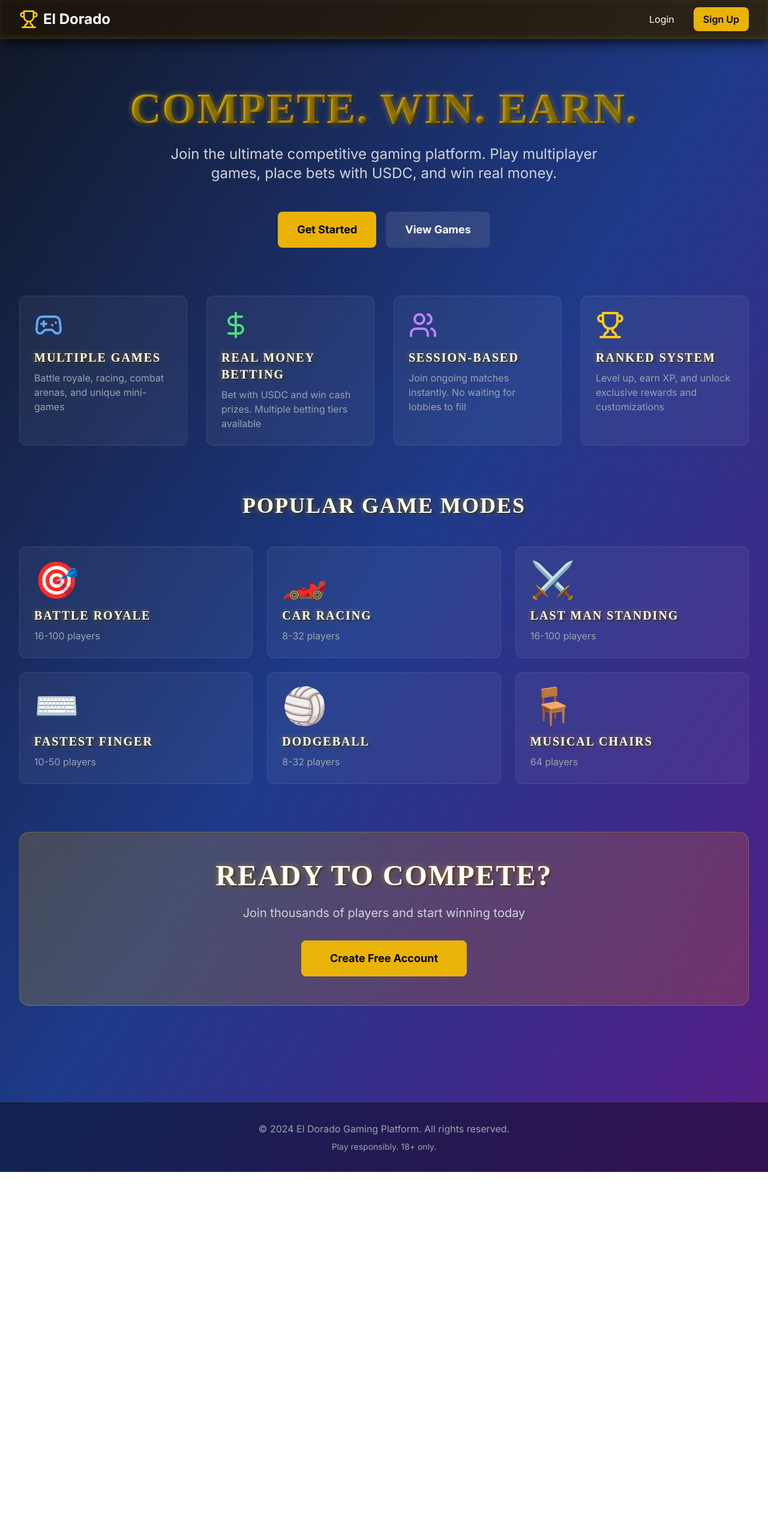
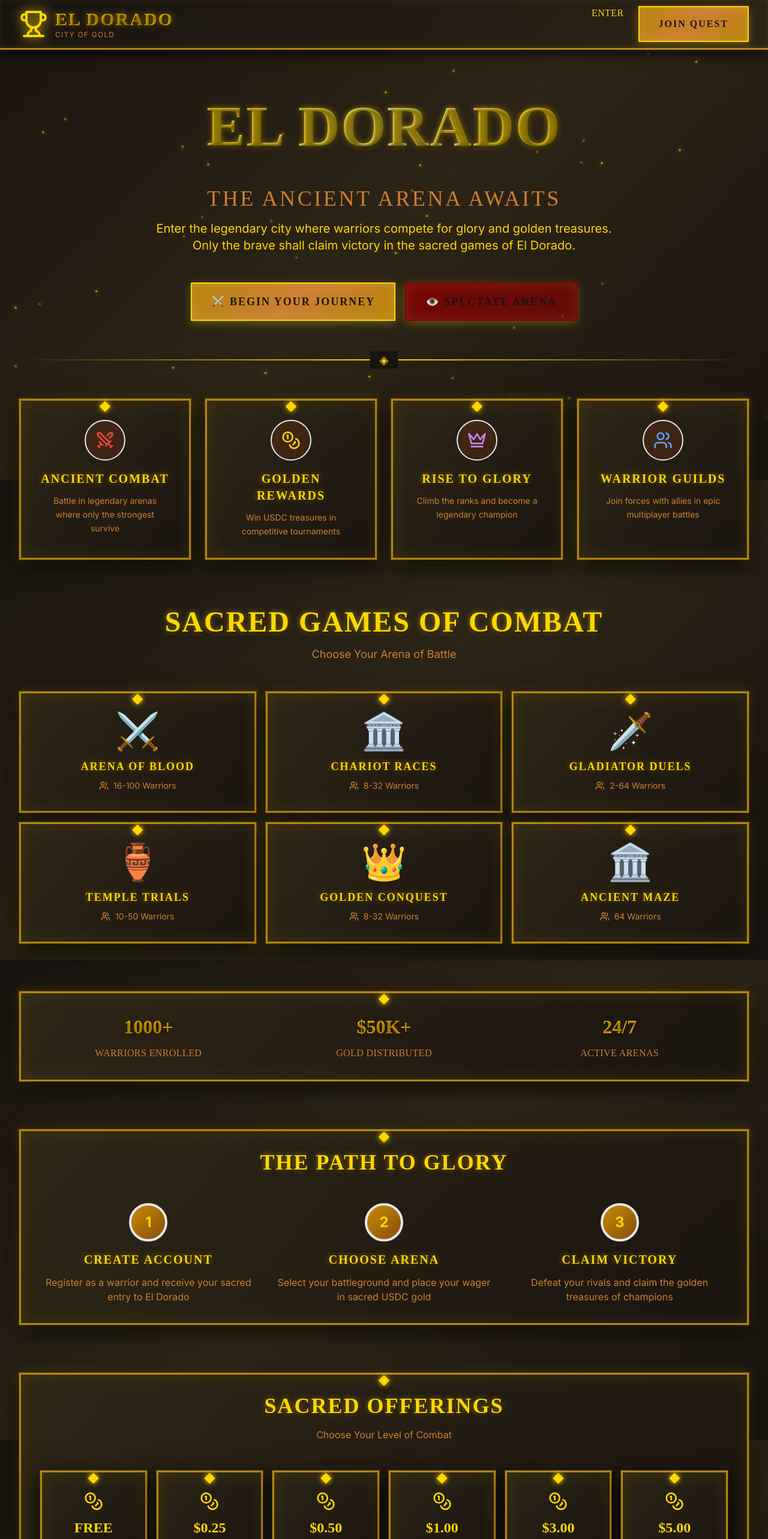
Before and after one commit to 3jikeanekwe/3l-Dorado, a Next.js app: page / in a window 1280 px wide. Shown: the top 2566 px of the page at 60% size. Before the commit the page ends 1954 px from the top, so only its background shows below. Built offline with nearby package versions, Linux system fonts and the light colour scheme.

Commit message:
Update page.tsx

```diff
--- a/app/page.tsx
+++ b/app/page.tsx
@@ -1,145 +1,391 @@
+'use client'
+
+import { useEffect, useState } from 'react'
 import Link from 'next/link'
-import { Trophy, Gamepad2, DollarSign, Users } from 'lucide-react'
+import { Trophy, Swords, Coins, Users, Zap, Crown } from 'lucide-react'
+import { getVoiceAnnouncer } from '@/lib/audio/welcome-voice'
 
 export default function Home() {
+  const [goldParticles, setGoldParticles] = useState<Array<{ id: number; left: number; delay: number }>>([])
+  const [voicePlayed, setVoicePlayed] = useState(false)
+
+  useEffect(() => {
+    // Generate floating gold particles
+    const particles = Array.from({ length: 50 }, (_, i) => ({
+      id: i,
+      left: Math.random() * 100,
+      delay: Math.random() * 6,
+    }))
+    setGoldParticles(particles)
+
+    // Play welcome voice on first visit
+    const hasVisited = sessionStorage.getItem('eldorado_visited')
+    if (!hasVisited && !voicePlayed) {
+      setTimeout(() => {
+        const voice = getVoiceAnnouncer()
+        voice.playWelcome()
+        setVoicePlayed(true)
+        sessionStorage.setItem('eldorado_visited', 'true')
+      }, 1000)
+    }
+  }, [])
+
+  const features = [
+    {
+      icon: Swords,
+      title: 'Ancient Combat',
+      description: 'Battle in legendary arenas where only the strongest survive',
+      color: 'text-red-500',
+    },
+    {
+      icon: Coins,
+      title: 'Golden Rewards',
+      description: 'Win USDC treasures in competitive tournaments',
+      color: 'text-yellow-400',
+    },
+    {
+      icon: Crown,
+      title: 'Rise to Glory',
+      description: 'Climb the ranks and become a legendary champion',
+      color: 'text-purple-400',
+    },
+    {
+      icon: Users,
+      title: 'Warrior Guilds',
+      description: 'Join forces with allies in epic multiplayer battles',
+      color: 'text-blue-400',
+    },
+  ]
+
+  const games = [
+    { name: 'ARENA OF BLOOD', players: '16-100', emoji: '⚔️', color: 'from-red-900 to-red-700' },
+    { name: 'CHARIOT RACES', players: '8-32', emoji: '🏛️', color: 'from-amber-900 to-amber-700' },
+    { name: 'GLADIATOR DUELS', players: '2-64', emoji: '🗡️', color: 'from-yellow-900 to-yellow-700' },
+    { name: 'TEMPLE TRIALS', players: '10-50', emoji: '🏺', color: 'from-orange-900 to-orange-700' },
+    { name: 'GOLDEN CONQUEST', players: '8-32', emoji: '👑', color: 'from-yellow-800 to-yellow-600' },
+    { name: 'ANCIENT MAZE', players: '64', emoji: '🏛️', color: 'from-stone-900 to-stone-700' },
+  ]
+
   return (
-    <main className="min-h-screen bg-gradient-to-br from-gray-900 via-blue-900 to-purple-900">
-      {/* Navigation */}
-      <nav className="bg-black/20 backdrop-blur-lg border-b border-white/10">
+    <main className="min-h-screen relative overflow-hidden">
+      {/* Animated Gold Particles */}
+      {goldParticles.map((particle) => (
+        <div
+          key={particle.id}
+          className="gold-particle"
+          style={{
+            left: `${particle.left}%`,
+            top: `${Math.random() * 100}%`,
+            animationDelay: `${particle.delay}s`,
+          }}
+        />
+      ))}
+
+      {/* Navigation - Ancient Temple Bar */}
+      <nav className="relative z-10">
         <div className="max-w-7xl mx-auto px-4 sm:px-6 lg:px-8">
-          <div className="flex justify-between items-center h-16">
-            <div className="flex items-center space-x-2">
-              <Trophy className="h-8 w-8 text-yellow-400" />
-              <span className="text-2xl font-bold text-white">El Dorado</span>
+          <div className="flex justify-between items-center h-20">
+            {/* Logo */}
+            <div className="flex items-center space-x-3">
+              <Trophy className="h-12 w-12 trophy-gold" />
+              <div>
+                <h1 className="text-3xl font-bold" style={{ fontFamily: 'Cinzel, serif' }}>
+                  EL DORADO
+                </h1>
+                <p className="text-xs text-bronze uppercase tracking-widest">
+                  City of Gold
+                </p>
               </div>
-            <div className="flex space-x-4">
+            </div>
+
+            {/* Nav Links */}
+            <div className="hidden md:flex space-x-6">
               <Link
                 href="/login"
-                className="px-4 py-2 text-white hover:text-yellow-400 transition"
+                className="text-gold hover:text-white transition uppercase tracking-wide"
+                style={{ fontFamily: 'Cinzel, serif' }}
               >
-                Login
+                Enter
               </Link>
               <Link
                 href="/signup"
-                className="px-4 py-2 bg-yellow-500 text-black rounded-lg hover:bg-yellow-400 transition font-semibold"
+                className="ancient-button"
               >
-                Sign Up
+                Join Quest
+              </Link>
+            </div>
+
+            {/* Mobile Menu Button */}
+            <div className="md:hidden">
+              <Link href="/signup" className="ancient-button text-sm">
+                Join
               </Link>
             </div>
           </div>
         </div>
       </nav>
 
-      {/* Hero Section */}
-      <div className="max-w-7xl mx-auto px-4 sm:px-6 lg:px-8 py-20">
-        <div className="text-center">
-          <h1 className="text-5xl md:text-7xl font-bold text-white mb-6">
-            Compete. Win. Earn.
-          </h1>
-          <p className="text-xl md:text-2xl text-gray-300 mb-12 max-w-3xl mx-auto">
-            Join the ultimate competitive gaming platform. Play multiplayer games,
-            place bets with USDC, and win real money.
+      {/* Hero Section - Ancient Temple */}
+      <div className="relative z-10 max-w-7xl mx-auto px-4 sm:px-6 lg:px-8 py-20">
+        <div className="text-center mb-16">
+          {/* Main Title */}
+          <div className="mb-8">
+            <div className="inline-block">
+              <h2
+                className="text-6xl md:text-8xl font-black mb-4 relative"
+                style={{ fontFamily: 'Cinzel, serif' }}
+              >
+                <span className="bg-gradient-to-r from-yellow-400 via-yellow-200 to-yellow-400 bg-clip-text text-transparent animate-shimmer">
+                  EL DORADO
+                </span>
+              </h2>
+              <div className="h-1 bg-gradient-to-r from-transparent via-gold to-transparent" />
+            </div>
+          </div>
+
+          {/* Subtitle */}
+          <p className="text-2xl md:text-4xl text-bronze mb-4 uppercase tracking-widest" style={{ fontFamily: 'Cinzel, serif' }}>
+            The Ancient Arena Awaits
           </p>
-          <div className="flex justify-center space-x-4">
+
+          <p className="text-lg md:text-xl text-gold/80 max-w-3xl mx-auto mb-12">
+            Enter the legendary city where warriors compete for glory and golden treasures.
+            Only the brave shall claim victory in the sacred games of El Dorado.
+          </p>
+
+          {/* CTA Buttons */}
+          <div className="flex flex-col sm:flex-row justify-center gap-4 mb-16">
             <Link
               href="/signup"
-              className="px-8 py-4 bg-yellow-500 text-black rounded-lg hover:bg-yellow-400 transition font-bold text-lg"
+              className="ancient-button text-lg px-8 py-4 inline-block"
             >
-              Get Started
+              ⚔️ Begin Your Journey
             </Link>
             <Link
               href="/lobby"
-              className="px-8 py-4 bg-white/10 text-white rounded-lg hover:bg-white/20 transition font-bold text-lg backdrop-blur-sm"
+              className="ancient-button text-lg px-8 py-4 inline-block"
+              style={{
+                background: 'linear-gradient(135deg, rgba(139, 0, 0, 0.8), rgba(139, 0, 0, 0.6))',
+                borderColor: 'var(--blood-red)',
+              }}
             >
-              View Games
+              👁️ Spectate Arena
             </Link>
           </div>
+
+          {/* Ancient Divider */}
+          <div className="ancient-divider my-12" />
         </div>
 
-        {/* Features */}
-        <div className="grid md:grid-cols-2 lg:grid-cols-4 gap-8 mt-20">
-          <div className="bg-white/5 backdrop-blur-sm rounded-xl p-6 border border-white/10">
-            <Gamepad2 className="h-12 w-12 text-blue-400 mb-4" />
-            <h3 className="text-xl font-bold text-white mb-2">Multiple Games</h3>
-            <p className="text-gray-400">
-              Battle royale, racing, combat arenas, and unique mini-games
+        {/* Features - Temple Pillars */}
+        <div className="grid md:grid-cols-2 lg:grid-cols-4 gap-6 mb-20">
+          {features.map((feature, index) => {
+            const Icon = feature.icon
+            return (
+              <div
+                key={index}
+                className="ancient-panel game-card text-center"
+              >
+                <div className="mb-4 flex justify-center">
+                  <div className="p-4 bg-gradient-to-br from-yellow-900/30 to-orange-900/30 rounded-full border-2 border-gold/30">
+                    <Icon className={`h-8 w-8 ${feature.color}`} />
+                  </div>
+                </div>
+                <h3 className="text-xl font-bold mb-3" style={{ fontFamily: 'Cinzel, serif' }}>
+                  {feature.title}
+                </h3>
+                <p className="text-bronze text-sm leading-relaxed">
+                  {feature.description}
                 </p>
               </div>
-
-          <div className="bg-white/5 backdrop-blur-sm rounded-xl p-6 border border-white/10">
-            <DollarSign className="h-12 w-12 text-green-400 mb-4" />
-            <h3 className="text-xl font-bold text-white mb-2">Real Money Betting</h3>
-            <p className="text-gray-400">
-              Bet with USDC and win cash prizes. Multiple betting tiers available
-            </p>
+            )
+          })}
         </div>
 
-          <div className="bg-white/5 backdrop-blur-sm rounded-xl p-6 border border-white/10">
-            <Users className="h-12 w-12 text-purple-400 mb-4" />
-            <h3 className="text-xl font-bold text-white mb-2">Session-Based</h3>
-            <p className="text-gray-400">
-              Join ongoing matches instantly. No waiting for lobbies to fill
+        {/* Game Modes - Sacred Scrolls */}
+        <div className="mb-20">
+          <h2 className="text-4xl md:text-5xl font-bold text-center mb-4" style={{ fontFamily: 'Cinzel, serif' }}>
+            Sacred Games of Combat
+          </h2>
+          <p className="text-center text-bronze mb-12 text-lg">
+            Choose Your Arena of Battle
           </p>
+
+          <div className="grid grid-cols-2 md:grid-cols-3 gap-4">
+            {games.map((game, index) => (
+              <div
+                key={index}
+                className="ancient-panel game-card cursor-pointer group"
+              >
+                {/* Game Icon */}
+                <div className="text-6xl mb-4 text-center transform group-hover:scale-110 transition-transform">
+                  {game.emoji}
                 </div>
 
-          <div className="bg-white/5 backdrop-blur-sm rounded-xl p-6 border border-white/10">
-            <Trophy className="h-12 w-12 text-yellow-400 mb-4" />
-            <h3 className="text-xl font-bold text-white mb-2">Ranked System</h3>
-            <p className="text-gray-400">
-              Level up, earn XP, and unlock exclusive rewards and customizations
-            </p>
-          </div>
+                {/* Game Name */}
+                <h3 className="text-lg font-bold text-center mb-2" style={{ fontFamily: 'Cinzel, serif' }}>
+                  {game.name}
+                </h3>
+
+                {/* Player Count */}
+                <div className="flex items-center justify-center space-x-2 text-bronze text-sm">
+                  <Users className="h-4 w-4" />
+                  <span>{game.players} Warriors</span>
                 </div>
 
-        {/* Game Modes Preview */}
-        <div className="mt-20">
-          <h2 className="text-4xl font-bold text-white text-center mb-12">
-            Popular Game Modes
-          </h2>
-          <div className="grid md:grid-cols-3 gap-6">
-            {[
-              { name: 'Battle Royale', players: '16-100 players', img: '🎯' },
-              { name: 'Car Racing', players: '8-32 players', img: '🏎️' },
-              { name: 'Last Man Standing', players: '16-100 players', img: '⚔️' },
-              { name: 'Fastest Finger', players: '10-50 players', img: '⌨️' },
-              { name: 'Dodgeball', players: '8-32 players', img: '🏐' },
-              { name: 'Musical Chairs', players: '64 players', img: '🪑' },
-            ].map((game) => (
-              <div key={game.name} className="bg-white/5 backdrop-blur-sm rounded-xl p-6 border border-white/10 hover:border-yellow-400/50 transition">
-                <div className="text-6xl mb-4">{game.img}</div>
-                <h3 className="text-xl font-bold text-white mb-2">{game.name}</h3>
-                <p className="text-gray-400">{game.players}</p>
+                {/* Glow Effect on Hover */}
+                <div className={`absolute inset-0 bg-gradient-to-br ${game.color} opacity-0 group-hover:opacity-20 transition-opacity rounded-lg pointer-events-none`} />
               </div>
             ))}
           </div>
         </div>
 
-        {/* Call to Action */}
-        <div className="mt-20 text-center bg-gradient-to-r from-yellow-500/20 to-orange-500/20 rounded-2xl p-12 border border-yellow-500/30">
-          <h2 className="text-3xl md:text-5xl font-bold text-white mb-6">
-            Ready to Compete?
+        {/* Stats Banner - Ancient Inscriptions */}
+        <div className="ancient-panel mb-20">
+          <div className="grid grid-cols-1 md:grid-cols-3 gap-8 text-center">
+            <div>
+              <div className="ancient-number mb-2">1000+</div>
+              <p className="text-bronze uppercase tracking-wide" style={{ fontFamily: 'Cinzel, serif' }}>
+                Warriors Enrolled
+              </p>
+            </div>
+            <div>
+              <div className="ancient-number mb-2">$50K+</div>
+              <p className="text-bronze uppercase tracking-wide" style={{ fontFamily: 'Cinzel, serif' }}>
+                Gold Distributed
+              </p>
+            </div>
+            <div>
+              <div className="ancient-number mb-2">24/7</div>
+              <p className="text-bronze uppercase tracking-wide" style={{ fontFamily: 'Cinzel, serif' }}>
+                Active Arenas
+              </p>
+            </div>
+          </div>
+        </div>
+
+        {/* How It Works - Sacred Ritual */}
+        <div className="ancient-panel mb-20">
+          <h2 className="text-3xl md:text-4xl font-bold text-center mb-12" style={{ fontFamily: 'Cinzel, serif' }}>
+            The Path to Glory
           </h2>
-          <p className="text-xl text-gray-300 mb-8">
-            Join thousands of players and start winning today
+
+          <div className="grid md:grid-cols-3 gap-8">
+            <div className="text-center">
+              <div className="w-16 h-16 bg-gradient-to-br from-yellow-600 to-yellow-800 rounded-full flex items-center justify-center mx-auto mb-4 border-4 border-gold/30">
+                <span className="text-2xl font-bold text-dark-stone">1</span>
+              </div>
+              <h3 className="text-xl font-bold mb-3" style={{ fontFamily: 'Cinzel, serif' }}>
+                Create Account
+              </h3>
+              <p className="text-bronze">
+                Register as a warrior and receive your sacred entry to El Dorado
+              </p>
+            </div>
+
+            <div className="text-center">
+              <div className="w-16 h-16 bg-gradient-to-br from-yellow-600 to-yellow-800 rounded-full flex items-center justify-center mx-auto mb-4 border-4 border-gold/30">
+                <span className="text-2xl font-bold text-dark-stone">2</span>
+              </div>
+              <h3 className="text-xl font-bold mb-3" style={{ fontFamily: 'Cinzel, serif' }}>
+                Choose Arena
+              </h3>
+              <p className="text-bronze">
+                Select your battleground and place your wager in sacred USDC gold
+              </p>
+            </div>
+
+            <div className="text-center">
+              <div className="w-16 h-16 bg-gradient-to-br from-yellow-600 to-yellow-800 rounded-full flex items-center justify-center mx-auto mb-4 border-4 border-gold/30">
+                <span className="text-2xl font-bold text-dark-stone">3</span>
+              </div>
+              <h3 className="text-xl font-bold mb-3" style={{ fontFamily: 'Cinzel, serif' }}>
+                Claim Victory
+              </h3>
+              <p className="text-bronze">
+                Defeat your rivals and claim the golden treasures of champions
+              </p>
+            </div>
+          </div>
+        </div>
+
+        {/* Betting Tiers - Temple Offerings */}
+        <div className="ancient-panel mb-20">
+          <h2 className="text-3xl md:text-4xl font-bold text-center mb-4" style={{ fontFamily: 'Cinzel, serif' }}>
+            Sacred Offerings
+          </h2>
+          <p className="text-center text-bronze mb-12">
+            Choose Your Level of Combat
+          </p>
+
+          <div className="grid grid-cols-2 md:grid-cols-6 gap-4">
+            {['FREE', '$0.25', '$0.50', '$1.00', '$3.00', '$5.00'].map((tier) => (
+              <div
+                key={tier}
+                className="ancient-panel text-center cursor-pointer hover:scale-105 transition-transform"
+              >
+                <Coins className="h-8 w-8 mx-auto mb-3 text-gold" />
+                <div className="text-2xl font-bold mb-2" style={{ fontFamily: 'Cinzel, serif' }}>
+                  {tier}
+                </div>
+                <p className="text-xs text-bronze uppercase">
+                  {tier === 'FREE' ? 'Practice' : 'Stakes'}
+                </p>
+              </div>
+            ))}
+          </div>
+        </div>
+
+        {/* Final CTA - Grand Temple Entrance */}
+        <div className="ancient-panel text-center pulse-glow">
+          <Zap className="h-16 w-16 text-gold mx-auto mb-6 animate-pulse" />
+          <h2 className="text-4xl md:text-5xl font-bold mb-6" style={{ fontFamily: 'Cinzel, serif' }}>
+            Your Destiny Awaits
+          </h2>
+          <p className="text-xl text-bronze mb-8 max-w-2xl mx-auto">
+            Join thousands of warriors in the most legendary gaming arena.
+            Prove your worth and claim eternal glory in El Dorado.
           </p>
           <Link
             href="/signup"
-            className="inline-block px-12 py-4 bg-yellow-500 text-black rounded-lg hover:bg-yellow-400 transition font-bold text-lg"
+            className="ancient-button text-2xl px-12 py-6 inline-block"
           >
-            Create Free Account
+            ⚔️ ENTER EL DORADO ⚔️
           </Link>
         </div>
       </div>
 
-      {/* Footer */}
-      <footer className="bg-black/40 backdrop-blur-sm border-t border-white/10 mt-20">
-        <div className="max-w-7xl mx-auto px-4 sm:px-6 lg:px-8 py-8">
-          <div className="text-center text-gray-400">
-            <p>&copy; 2024 El Dorado Gaming Platform. All rights reserved.</p>
-            <p className="mt-2 text-sm">Play responsibly. 18+ only.</p>
+      {/* Footer - Ancient Inscriptions */}
+      <footer className="relative z-10 border-t-4 border-double border-gold/30 mt-20">
+        <div className="max-w-7xl mx-auto px-4 sm:px-6 lg:px-8 py-12">
+          <div className="text-center">
+            <div className="flex items-center justify-center space-x-3 mb-4">
+              <Trophy className="h-8 w-8 trophy-gold" />
+              <span className="text-2xl font-bold" style={{ fontFamily: 'Cinzel, serif' }}>
+                EL DORADO
+              </span>
+            </div>
+
+            <p className="text-bronze text-sm mb-4">
+              The Ancient Arena of Champions
+            </p>
+
+            <div className="ancient-divider my-6" />
+
+            <p className="text-bronze text-xs">
+              © 2025 El Dorado Gaming Platform. All Rights Reserved.
+            </p>
+            <p className="text-bronze text-xs mt-2">
+              ⚠️ Sacred Warning: Warriors must be 18+ to enter the arena ⚠️
+            </p>
           </div>
         </div>
       </footer>
+
+      {/* Background Ambient Sound (Optional) */}
+      <audio id="ambient-sound" loop autoPlay muted>
+        <source src="/sounds/ancient-ambience.mp3" type="audio/mpeg" />
+      </audio>
     </main>
   )
             }
```
Lines whose indentation alone changed are shown as unchanged.
